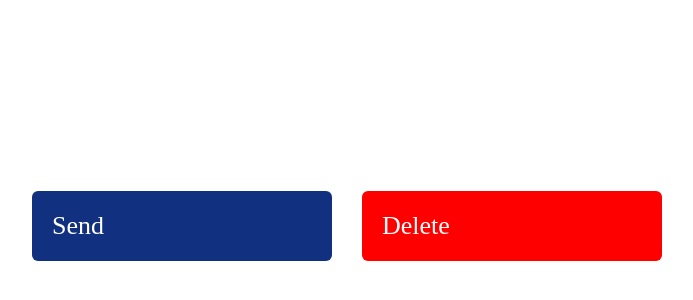
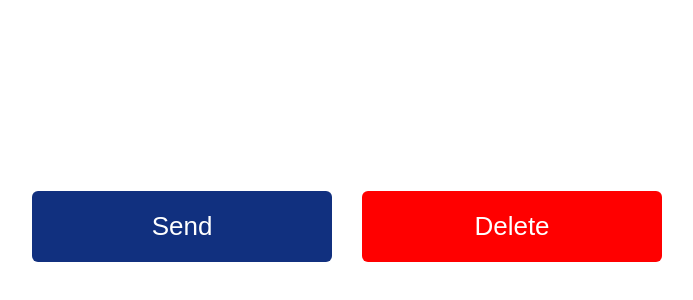
Before and after one commit to Artur-FE/react_ts, a React (Vite) app: page / in a window 1280 px wide. Shown: the part 174-474 px from the top of the page, without its empty margins (293-986 px from the left). Built offline with nearby package versions, Linux system fonts and the light colour scheme.

Commit message:
up button style

```diff
--- a/src/components/Button/styles.ts
+++ b/src/components/Button/styles.ts
@@ -3,11 +3,9 @@ import styled from "@emotion/styled";
 
 interface ButtonComponentStyledProps {
   isDanger?: boolean
-  disabled? : boolean
-  type? : string
 }
 
-export const MainButton = styled.div<ButtonComponentStyledProps>`
+export const MainButton = styled.button<ButtonComponentStyledProps>`
   width: 300px;
   height: fit-content;
   padding: 20px;
```
